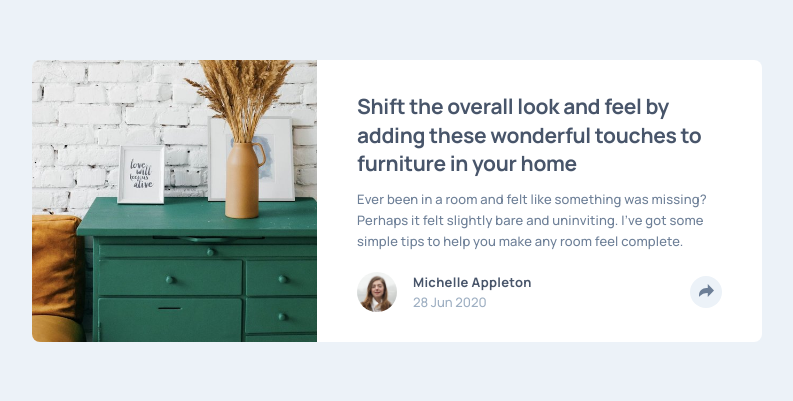
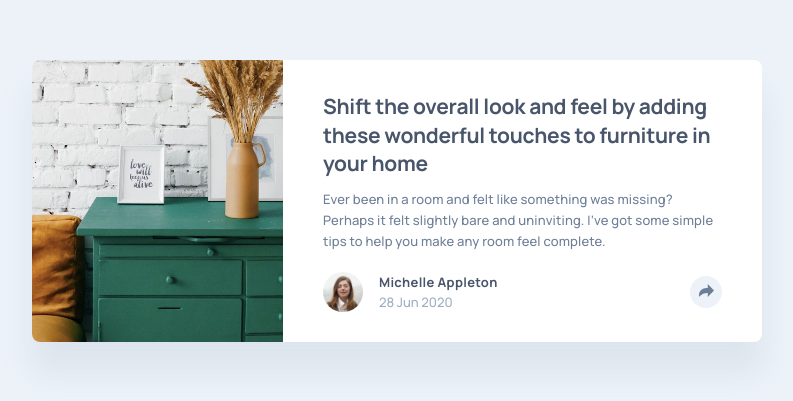
Before and after one commit to ChrisKlp/article-preview-component, a plain HTML site: page index.html in a window 1280 px wide. Shown: the part 199-600 px from the top of the page, without its empty margins (243-1036 px from the left). Drawn offline with Linux system fonts and the light colour scheme.

Commit message:
Fixed wrapper - added overflow

```diff
--- a/style.scss
+++ b/style.scss
@@ -27,8 +27,9 @@ body {
     display: flex;
     justify-content: center;
     align-items: center;
+    min-height: 100vh;
     background-color: $color-light-grayish-blue;
-    min-height: 100vh;
+    overflow: hidden;
 }
 
 .article {
@@ -36,6 +37,7 @@ body {
     background-color: $color-white;
     border-radius: 0.8rem;
     overflow: hidden;
+    box-shadow: 0 3rem 3rem rgba($color-grayish-blue, 0.2);
 
     &__image {
         background: url('../images/drawers.jpg') no-repeat center 25% / cover;
@@ -167,7 +169,7 @@ body {
 @media (min-width: 768px) {
     .article {
         display: grid;
-        grid: auto auto / 28.5rem auto;
+        grid: repeat(2, auto) / minmax(0rem, 28.5rem) auto;
         max-width: 73rem;
         overflow: visible;
 
```
Also changed, not shown: css/style.css, 1 other file.
